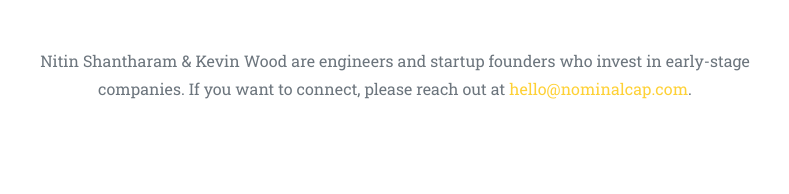
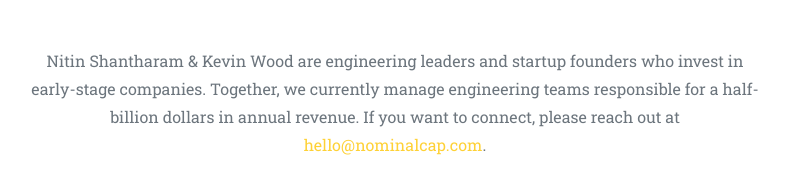
Before and after one commit to kwood/nominalcap, a website: page index.html in a window 1280 px wide. Shown: the part 568-762 px from the top of the page, without its empty margins (245-1034 px from the left). Drawn offline with Linux system fonts and the light colour scheme.

Commit message:
Fix blurb

```diff
--- a/index.html
+++ b/index.html
@@ -86,7 +86,7 @@
         </div>
         <div class="row">
           <div class="col-lg-8 mx-auto text-center">
-            <p class="large text-muted">Nitin Shantharam & Kevin Wood are engineers and startup founders who invest in early-stage companies. If you want to connect, please reach out at <a href="mailto:hello@nominalcap.com">hello@nominalcap.com</a>.</p>
+            <p class="large text-muted">Nitin Shantharam & Kevin Wood are engineering leaders and startup founders who invest in early-stage companies. Together, we currently manage engineering teams responsible for a half-billion dollars in annual revenue. If you want to connect, please reach out at <a href="mailto:hello@nominalcap.com">hello@nominalcap.com</a>.</p>
           </div>
         </div>
       </div>
```
